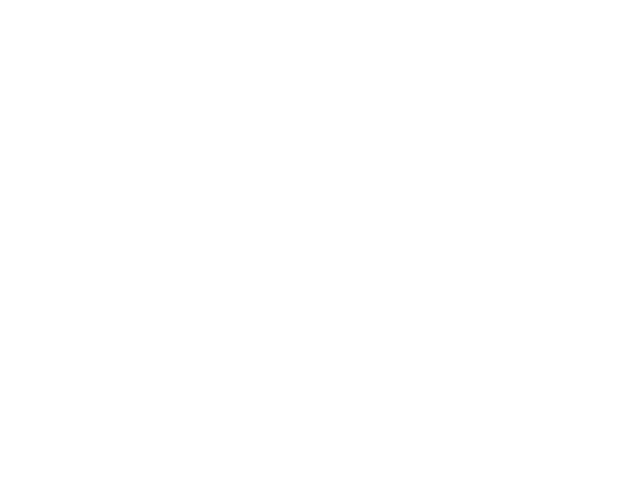
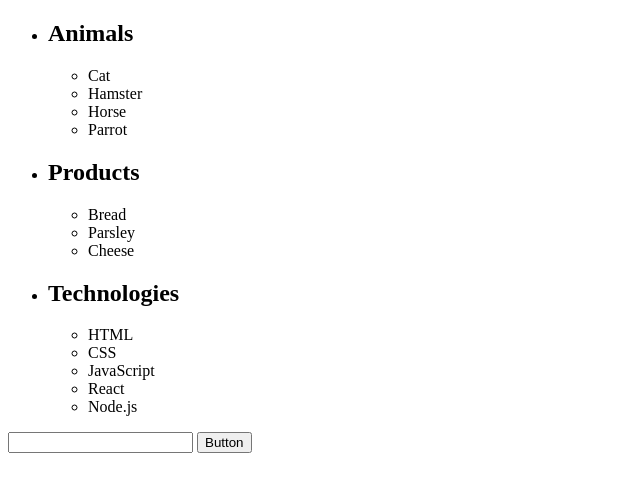
Before and after one commit to AnnaP-G/compendium, a plain HTML site: page index.html in a window 1280 px wide. Shown: the whole page, without its empty margins (0-640 px from the left). Drawn offline with Linux system fonts and the light colour scheme.

Commit message:
comit2912

```diff
--- a/index.html
+++ b/index.html
@@ -8,6 +8,37 @@
 </head>
 
 <body>
+    <ul id="categories">
+        <li class="item">
+            <h2>Animals</h2>
+            <ul>
+                <li>Cat</li>
+                <li>Hamster</li>
+                <li>Horse</li>
+                <li>Parrot</li>
+            </ul>
+        </li>
+        <li class="item">
+            <h2>Products</h2>
+            <ul>
+                <li>Bread</li>
+                <li>Parsley</li>
+                <li>Cheese</li>
+            </ul>
+        </li>
+        <li class="item">
+            <h2>Technologies</h2>
+            <ul>
+                <li>HTML</li>
+                <li>CSS</li>
+                <li>JavaScript</li>
+                <li>React</li>
+                <li>Node.js</li>
+            </ul>
+        </li>
+    </ul>
+    <input class="js-test" type="text" />
+    <button class="js-btn" type="button">Button</button>
     <!-- type="module" - строгий режим, або в файлі js прописате 'use strict' -->
     <!-- <script src="./js/lesson1_1.js" type="module"></script> -->
     <!-- <script src="./js/lesson1_2.js" type="module"></script> -->
@@ -15,9 +46,11 @@
     <!-- <script src="./js/lesson2_2.js" type="module"></script> -->
     <!-- <script src="./js/lesson3_1.js" type="module"></script> -->
     <!-- <script src="./js/lesson3_2.js" type="module"></script> -->
-    <script src="./js/lesson4_1.js" type="module"></script>
+    <!-- <script src="./js/lesson4_1.js" type="module"></script> -->
     <!-- <script src="./js/lesson6_1.js" type="module"></script> -->
     <!-- <script src="./js/lesson6_2.js" type="module"></script> -->
+    <script src="./js/lesson7_1.js" type="module"></script>
+
 </body>
 
 </html>
--- /dev/null
+++ b/js/lesson7_1.js
@@ -0,0 +1,91 @@
+// *** 1. BOM
+// *** 2. DOM
+// *** 3. Document
+// *** 4. Типи елементів в DOM дереві
+// *** 5. Пошук елементів в DOM дереві
+
+// *** 1. BOM - Browser Object Model - window
+
+// ** Методи браузера:
+// window.alert();
+// window.prompt();
+// window.location();
+
+
+
+
+// *** 2. DOM - Document Object Model -
+// * це об'єктне представлення нашої HTML структури
+
+// * html parser вбудований посередник в браузері,
+// який передає інфу з js в браузер і навпаки
+
+
+
+
+// *** 3. Document - це об'єкт у вигляді дерева. Його створює парсер
+
+// ** Структура дерева, яка будується html парсером:
+// const document = {
+//     html: {
+//         head: {
+//             meta: {},
+//             meta1: {},
+//         },
+//         body: {
+//             p: {
+//                 a: {
+//                     text: 'Go Back'
+//                 }
+//             },
+//             input: {
+//                 value: 'Hello',
+//             },
+//         },
+//     },
+// }
+// document.html.body.p.a.text = 'Hello World'; // зміна значення, як в ою'єкта
+// console.log(document.html.body.p.a.text);
+
+// console.log(document.html.body.input.value); // звернення до значення Hello
+
+
+
+
+// *** 4. Типи елементів в DOM дереві:
+
+// ** Вузли-елементи (element node) - утворюються тегами,
+// зазвичай одні елементи вкладені в інші.
+// Структура дерева утворена виключно за рахунок них.
+
+// ** Текстові вузли (text node) - утворюються текстом всередині елементів.
+// Текстовий вузол містить тільки рядок тексту й не може мати дочірніх елементів,
+// тобто він завжди на найнижчому рівні ієрархії.
+// Пробіли й перенесення рядків — це також текстові вузли
+
+// ** Коментар - це частина коду, яка не впливає на відображення веб - сторінки,
+// але призначена для розміщення інформації для розробників або командної роботи.
+
+
+
+// *** 5. Пошук елементів в DOM дереві
+// ** З пошуку поичнаємо писати код
+// ** Шукаємо в document
+// ** Якщо шукаємо неіснуючий елемент, то запишеться null
+
+// *** querySelector - пошук за селектором (за класом, id з css),
+
+// поверне перший знайдений
+// працює, як метод fined в масиві
+// const elem = document.querySelector('.js-test')
+// console.log(elem);
+
+// *  const elem = document.querySelector('#categories')
+// console.log(elem);
+// const liElem = elem.querySelector('li'); // пошук за елементом, вже не через document
+// console.log(liElem);
+
+// *** querySelectorAll - поверне псевдомасив
+const elem = document.querySelector('#categories')
+const liElemes = elem.querySelectorAll('.item')
+console.log(liElemes);
```
Also changed, not shown: js/lesson4_1.js (+37 -0 lines).
